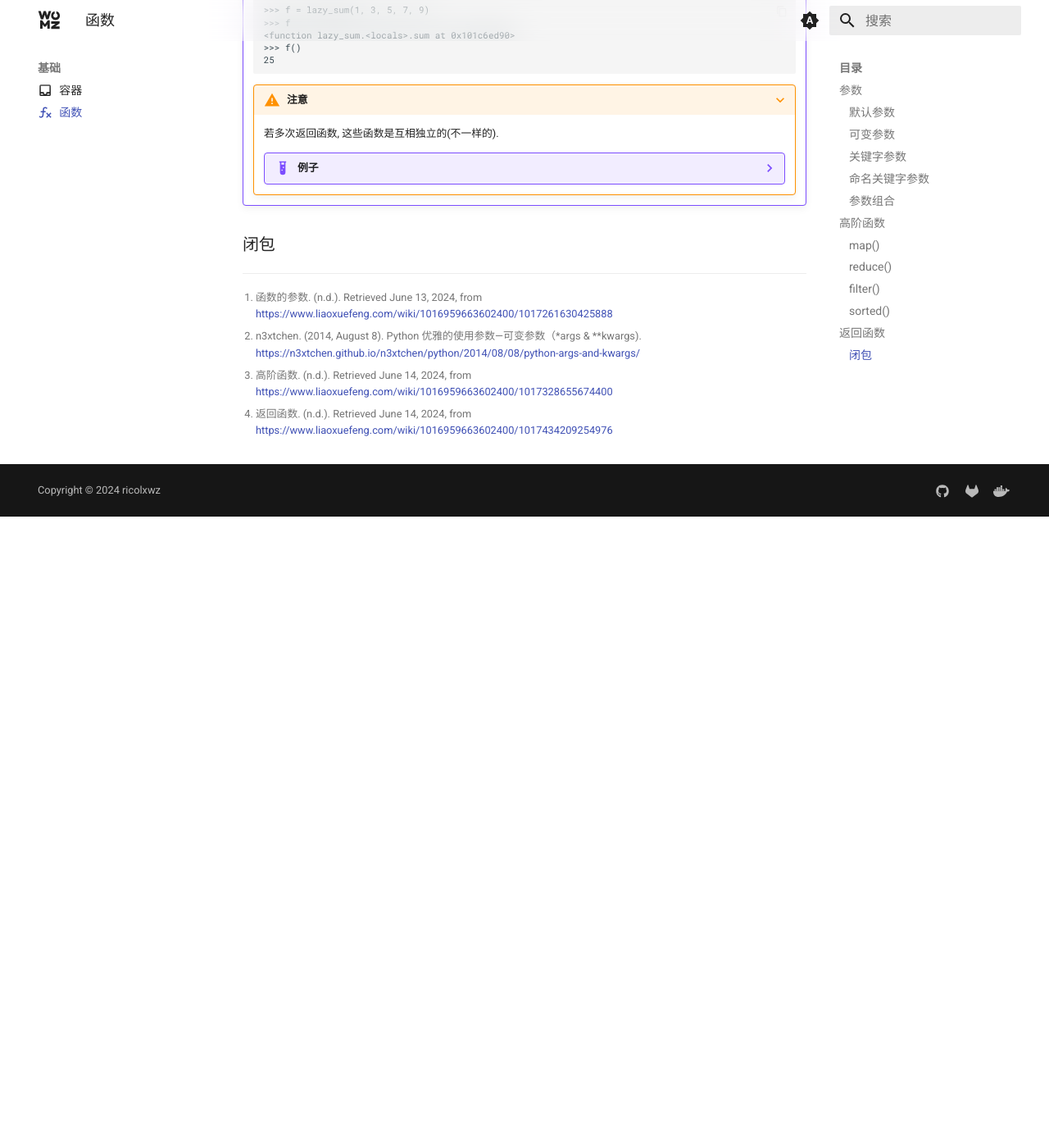
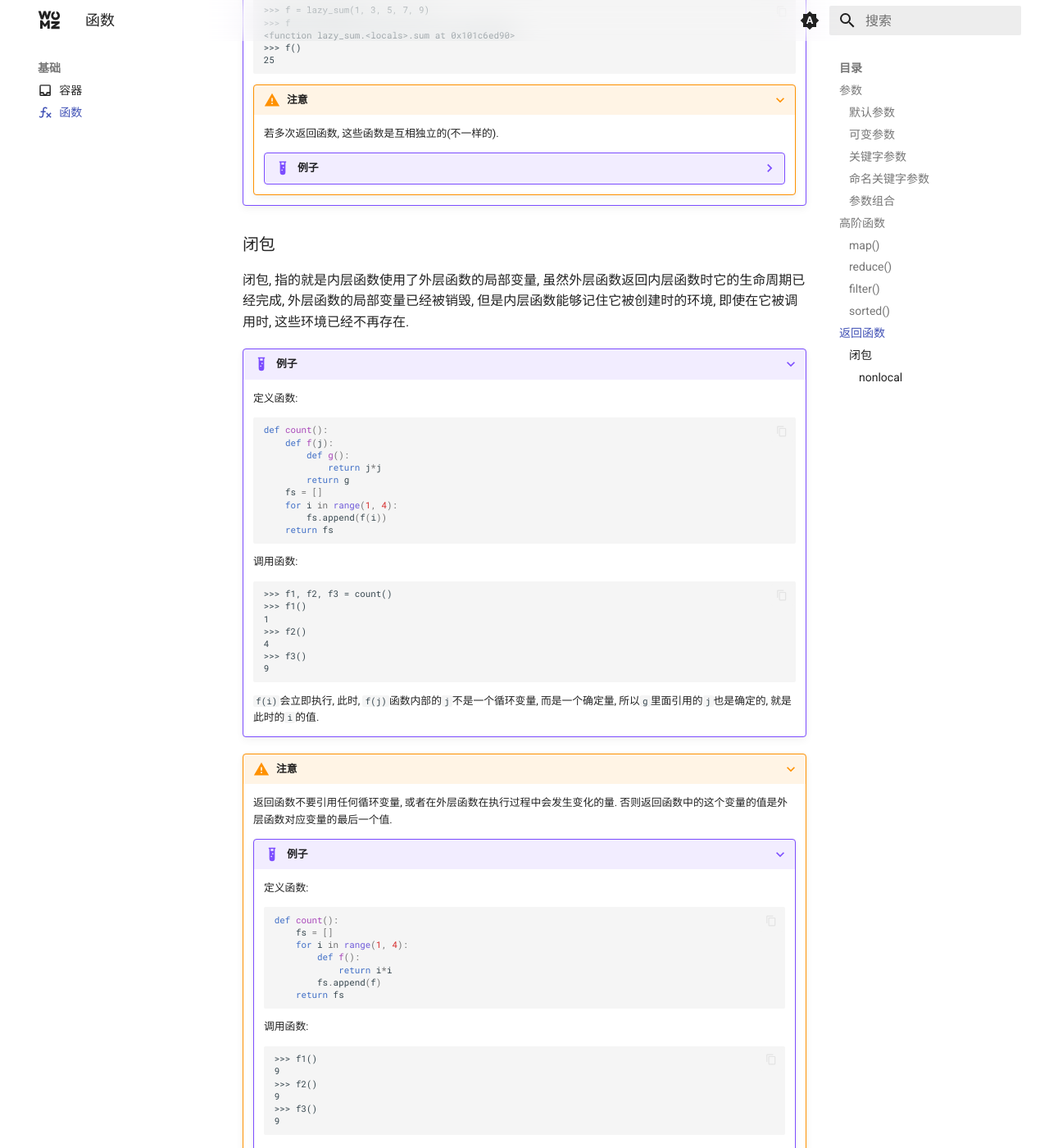
Before and after one commit to sigmax01/py, an MkDocs documentation site: the page built from docs/基础/函数.md, in a window 1280 px wide and 1400 px high, scrolled down 5039 px. Shown: the whole window at 82% size. Built offline with MkDocs 1.6.1 and Material for MkDocs 9.7.7, drawn with Linux system fonts in a browser that asks for light colours; before the commit the page ends 5669 px from its top, so only the background shows below that; some of the changed text lies outside the part shown.

Commit message:
update \345\207\275\346\225\260.md"

````diff
--- a/docs/基础/函数.md
+++ b/docs/基础/函数.md
@@ -324,7 +324,7 @@ icon: material/function-variant
 
     定义函数:
 
-    ```
+    ```py
     def lazy_sum(*args):
         def sum():
             ax = 0
@@ -359,6 +359,99 @@ icon: material/function-variant
 
 ### 闭包
 
+闭包, 指的就是内层函数使用了外层函数的局部变量, 虽然外层函数返回内层函数时它的生命周期已经完成, 外层函数的局部变量已经被销毁, 但是内层函数能够记住它被创建时的环境, 即使在它被调用时, 这些环境已经不再存在.
+
+???+ example "例子"
+
+    定义函数:
+
+    ```py
+    def count():
+        def f(j):
+            def g():
+                return j*j
+            return g
+        fs = []
+        for i in range(1, 4):
+            fs.append(f(i))
+        return fs
+    ```
+
+    调用函数:
+
+    ```
+    >>> f1, f2, f3 = count()
+    >>> f1()
+    1
+    >>> f2()
+    4
+    >>> f3()
+    9
+    ```
+
+    `f(i)`会立即执行, 此时, `f(j)`函数内部的`j`不是一个循环变量, 而是一个确定量, 所以`g`里面引用的`j`也是确定的, 就是此时的`i`的值.
+
+???+ warning "注意"
+
+    返回函数不要引用任何循环变量, 或者在外层函数在执行过程中会发生变化的量. 否则返回函数中的这个变量的值是外层函数对应变量的最后一个值.
+
+    ???+ example "例子"
+
+        定义函数:
+
+        ```py
+        def count():
+            fs = []
+            for i in range(1, 4):
+                def f():
+                    return i*i
+                fs.append(f)
+            return fs
+        ```
+
+        调用函数:
+
+        ```
+        >>> f1()
+        9
+        >>> f2()
+        9
+        >>> f3()
+        9
+        ```
+
+        原因就在于返回的函数引用了变量`i`, 这个变量随着外层函数的执行是会改变的, 等到3个函数返回的时候, 它们所引用的变量`i`全部都是3, 所以执行的时候全是9.
+
+        如何解决这个问题? 请看上面的例子.
+
+#### `nonlocal`
+
+如果我们仅仅只是读取引用的外层变量的值, 一切正常. 但是, 如果我们想在内层函数中改变引用的外层变量, 我们需要用到`nonlocal`关键字. 如果不声明的话, 会把该变量当成内层函数的局部变量, 导致报错.
+
+???+ example "例子"
+
+    定义函数:
+
+    ```py
+    def inc():
+        x = 0
+        def fn():
+            nonlocal x
+            x = x + 1
+            return x
+        return fn
+    ```
+
+    调用函数:
+
+    ```
+    >>> f = inc()
+    >>> print(f())
+    1
+    >>> print(f())
+    2
+    ```
+
 
 
 [^1]: 函数的参数. (n.d.). Retrieved June 13, 2024, from https://www.liaoxuefeng.com/wiki/1016959663602400/1017261630425888
````
